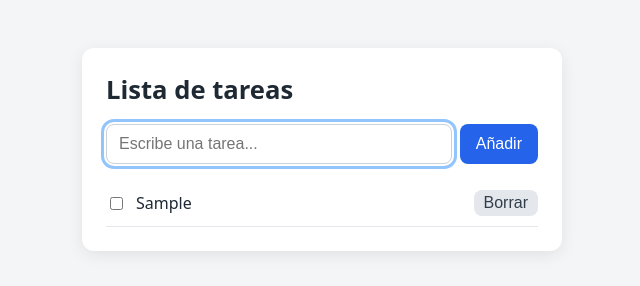
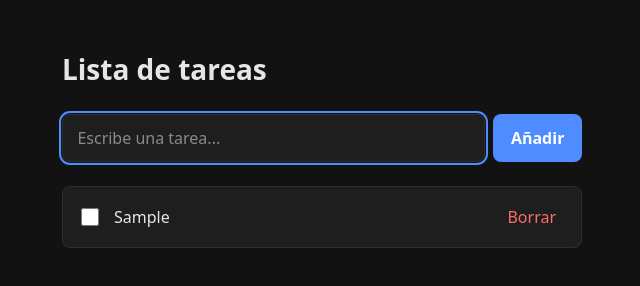
Before and after one commit to jmnohales5/jmnhello, a plain HTML site: page index.html in a window 1280 px wide. Both pictures are taken after typing "Sample" into the empty fields and a click on the button "Añadir". Shown: the whole page, without its empty margins (318-958 px from the left). Drawn offline with Linux system fonts and the light colour scheme.

Commit message:
feat(ui): Add dark theme to todo list
Restyle the todo list with a dark background and light text, and
rewrite the app logic so tasks are stored in localStorage and survive
page reloads.

```diff
--- a/app.js
+++ b/app.js
@@ -1,4 +1,4 @@
-// Lista de tareas: las tareas se guardan en localStorage del navegador.
+// Lista de tareas: guarda las tareas en localStorage para que persistan al recargar.
 const STORAGE_KEY = "jmnhello-tasks";
 
 const form = document.getElementById("task-form");
@@ -6,7 +6,7 @@ const input = document.getElementById("task-input");
 const list = document.getElementById("task-list");
 const emptyMessage = document.getElementById("empty-message");
 
-// Carga las tareas guardadas; si no hay nada o el JSON está roto, empieza vacío.
+// Lee las tareas guardadas; si el JSON está corrupto, empieza con una lista vacía.
 function loadTasks() {
   try {
     return JSON.parse(localStorage.getItem(STORAGE_KEY)) || [];
@@ -19,54 +19,53 @@ function saveTasks(tasks) {
   localStorage.setItem(STORAGE_KEY, JSON.stringify(tasks));
 }
 
-// Dibuja la lista completa a partir del array de tareas.
+// Dibuja la lista completa a partir del estado. Es simple y suficiente para pocas tareas.
 function render(tasks) {
-  list.innerHTML = "";
-  emptyMessage.hidden = tasks.length > 0;
+  list.replaceChildren();
 
   tasks.forEach((task) => {
-    const item = document.createElement("li");
+    const li = document.createElement("li");
+    li.className = "task-item" + (task.done ? " done" : "");
 
     const checkbox = document.createElement("input");
     checkbox.type = "checkbox";
-    checkbox.id = `task-${task.id}`;
     checkbox.checked = task.done;
+    checkbox.setAttribute("aria-label", "Marcar como hecha: " + task.text);
     checkbox.addEventListener("change", () => toggleTask(task.id));
 
-    const label = document.createElement("label");
-    label.htmlFor = checkbox.id;
-    label.textContent = task.text;
-    if (task.done) label.classList.add("done");
+    const text = document.createElement("span");
+    text.className = "task-text";
+    text.textContent = task.text;
 
     const deleteBtn = document.createElement("button");
     deleteBtn.type = "button";
     deleteBtn.className = "delete-btn";
     deleteBtn.textContent = "Borrar";
-    deleteBtn.setAttribute("aria-label", `Borrar tarea: ${task.text}`);
+    deleteBtn.setAttribute("aria-label", "Borrar tarea: " + task.text);
     deleteBtn.addEventListener("click", () => deleteTask(task.id));
 
-    item.append(checkbox, label, deleteBtn);
-    list.appendChild(item);
+    li.append(checkbox, text, deleteBtn);
+    list.appendChild(li);
   });
+
+  emptyMessage.hidden = tasks.length > 0;
 }
 
 function addTask(text) {
   const tasks = loadTasks();
-  tasks.push({ id: Date.now(), text, done: false });
+  tasks.push({ id: Date.now().toString(36) + Math.random().toString(36).slice(2), text, done: false });
   saveTasks(tasks);
   render(tasks);
 }
 
 function toggleTask(id) {
-  const tasks = loadTasks().map((task) =>
-    task.id === id ? { ...task, done: !task.done } : task
-  );
+  const tasks = loadTasks().map((t) => (t.id === id ? { ...t, done: !t.done } : t));
   saveTasks(tasks);
   render(tasks);
 }
 
 function deleteTask(id) {
-  const tasks = loadTasks().filter((task) => task.id !== id);
+  const tasks = loadTasks().filter((t) => t.id !== id);
   saveTasks(tasks);
   render(tasks);
 }
--- a/style.css
+++ b/style.css
@@ -1,101 +1,144 @@
+:root {
+  --bg: #121212;
+  --surface: #1e1e1e;
+  --surface-hover: #262626;
+  --text: #e6e6e6;
+  --muted: #8a8a8a;
+  --accent: #4f8cff;
+  --accent-hover: #3b78f0;
+  --danger: #ff6b6b;
+  --border: #2e2e2e;
+}
+
 * {
   box-sizing: border-box;
 }
 
 body {
   margin: 0;
+  min-height: 100vh;
+  background: var(--bg);
+  color: var(--text);
   font-family: system-ui, -apple-system, "Segoe UI", Roboto, sans-serif;
-  background: #f4f5f7;
-  color: #1f2933;
+  line-height: 1.5;
 }
 
 .container {
-  max-width: 480px;
-  margin: 48px auto;
-  padding: 24px;
-  background: #ffffff;
-  border-radius: 12px;
-  box-shadow: 0 4px 16px rgba(0, 0, 0, 0.08);
+  max-width: 560px;
+  margin: 0 auto;
+  padding: 3rem 1.25rem;
 }
 
 h1 {
-  margin-top: 0;
-  font-size: 1.6rem;
+  margin: 0 0 1.5rem;
+  font-size: 1.75rem;
+  font-weight: 600;
 }
 
 .task-form {
   display: flex;
-  gap: 8px;
-  margin-bottom: 16px;
+  gap: 0.5rem;
+  margin-bottom: 1.5rem;
 }
 
 .task-form input {
   flex: 1;
-  padding: 10px 12px;
-  font-size: 1rem;
-  border: 1px solid #cbd2d9;
+  min-width: 0;
+  padding: 0.7rem 0.9rem;
+  border: 1px solid var(--border);
   border-radius: 8px;
+  background: var(--surface);
+  color: var(--text);
+  font: inherit;
 }
 
-button {
-  padding: 10px 16px;
-  font-size: 1rem;
+.task-form input::placeholder {
+  color: var(--muted);
+}
+
+.task-form input:focus {
+  outline: 2px solid var(--accent);
+  outline-offset: 1px;
+}
+
+.task-form button {
+  padding: 0.7rem 1.1rem;
   border: none;
   border-radius: 8px;
-  background: #2563eb;
-  color: #ffffff;
+  background: var(--accent);
+  color: #fff;
+  font: inherit;
+  font-weight: 600;
   cursor: pointer;
 }
 
-button:hover {
-  background: #1d4ed8;
+.task-form button:hover {
+  background: var(--accent-hover);
 }
 
-button:focus-visible,
-input:focus-visible,
-.task-list input[type="checkbox"]:focus-visible {
-  outline: 3px solid #93c5fd;
+.task-form button:focus-visible {
+  outline: 2px solid var(--text);
   outline-offset: 2px;
 }
 
 .task-list {
   list-style: none;
+  margin: 0;
   padding: 0;
-  margin: 0;
+  display: flex;
+  flex-direction: column;
+  gap: 0.5rem;
 }
 
-.task-list li {
+.task-item {
   display: flex;
   align-items: center;
-  gap: 10px;
-  padding: 10px 0;
-  border-bottom: 1px solid #e4e7eb;
+  gap: 0.75rem;
+  padding: 0.75rem 0.9rem;
+  background: var(--surface);
+  border: 1px solid var(--border);
+  border-radius: 8px;
 }
 
-.task-list label {
+.task-item:hover {
+  background: var(--surface-hover);
+}
+
+.task-item input[type="checkbox"] {
+  width: 1.1rem;
+  height: 1.1rem;
+  accent-color: var(--accent);
+  cursor: pointer;
+}
+
+.task-text {
   flex: 1;
-  cursor: pointer;
   word-break: break-word;
 }
 
-.task-list .done {
-  color: #9aa5b1;
+.task-item.done .task-text {
+  color: var(--muted);
   text-decoration: line-through;
 }
 
 .delete-btn {
-  padding: 4px 10px;
-  background: #e4e7eb;
-  color: #323f4b;
+  padding: 0.3rem 0.6rem;
+  border: 1px solid transparent;
+  border-radius: 6px;
+  background: transparent;
+  color: var(--danger);
+  font: inherit;
+  cursor: pointer;
 }
 
 .delete-btn:hover {
-  background: #cbd2d9;
+  border-color: var(--danger);
 }
 
 .empty-message {
-  color: #7b8794;
+  color: var(--muted);
   text-align: center;
+  margin-top: 2rem;
 }
 
 .visually-hidden {
```
